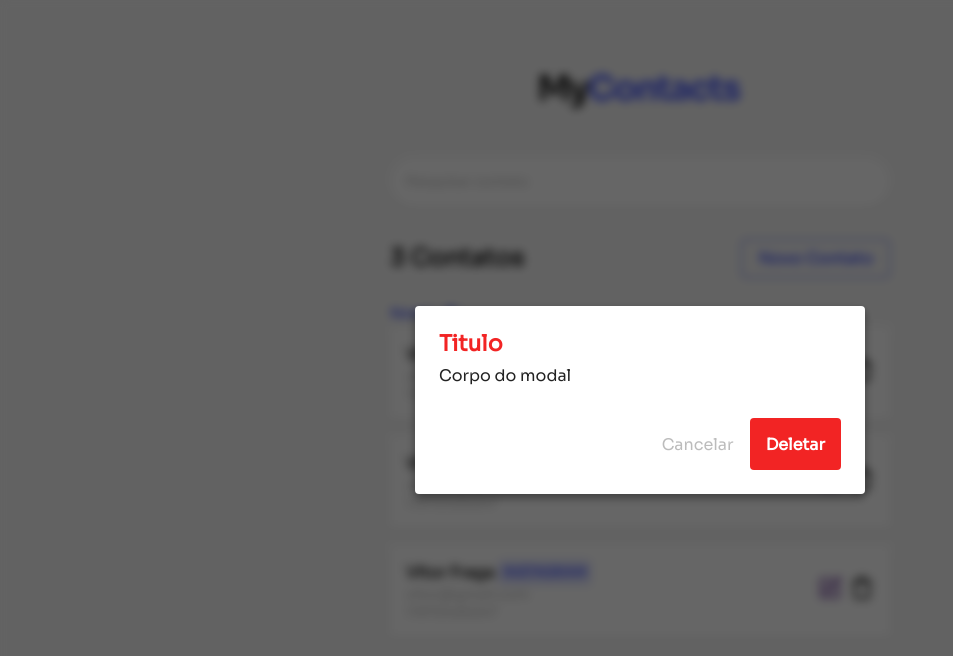
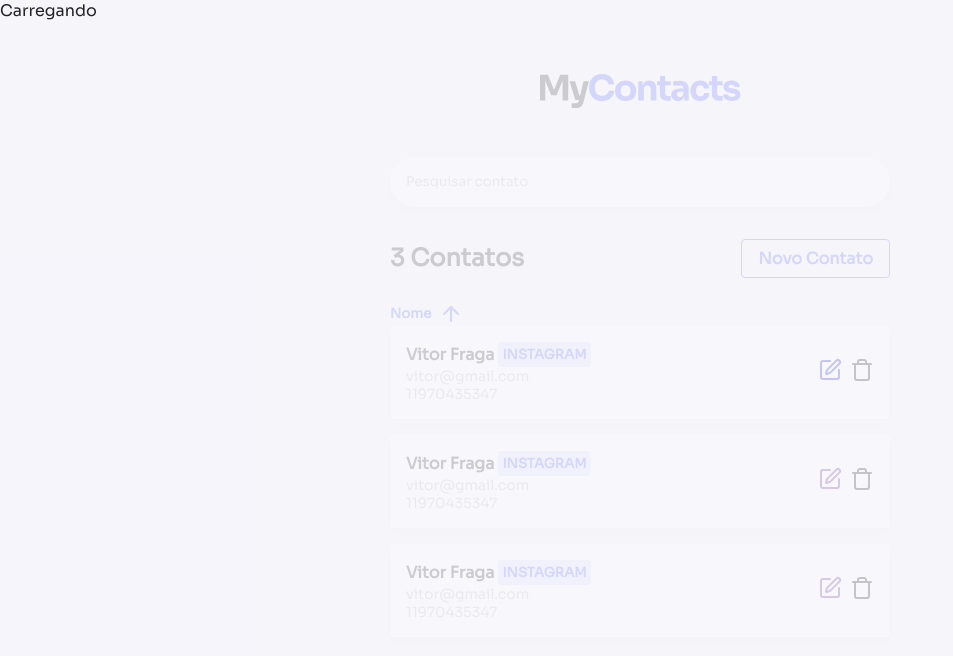
Before and after one commit to vitoorfraga/my-contacts-ui, a React (Vite) app: page / in a window 1280 px wide. Shown: the top 656 px of the page, without its empty margins (0-953 px from the left). Built offline with nearby package versions, Linux system fonts and the light colour scheme.

Commit message:
feat: add Loader component

```diff
--- a/index.html
+++ b/index.html
@@ -14,6 +14,7 @@
   <body>
     <div id="root"></div>
     <div id="modal-root"></div>
+    <div id="loader-root"></div>
     <script type="module" src="/src/main.jsx"></script>
   </body>
 </html>
--- /dev/null
+++ b/src/components/Loader/index.jsx
@@ -0,0 +1,12 @@
+import { createPortal } from "react-dom"
+
+import { Overlay } from "./styles"
+
+export const Loader = () => {
+  return createPortal(
+    <Overlay>
+      Carregando
+    </Overlay>,
+    document.getElementById("loader-root")
+  )
+}
--- /dev/null
+++ b/src/components/Loader/styles.js
@@ -0,0 +1,10 @@
+import styled from "styled-components";
+
+export const Overlay = styled.div`
+  width: 100%;
+  height: 100%;
+  position: absolute;
+  left: 0;
+  top: 0;
+  background-color: rgba(246, 245, 252, 80%);
+`
--- a/src/pages/Home/index.jsx
+++ b/src/pages/Home/index.jsx
@@ -4,12 +4,14 @@ import { LucideArrowUp } from "lucide-react"
 import { LucideTrash } from "lucide-react"
 import { Link } from "react-router-dom"
 import { Modal } from "../../components/Modal"
+import { Loader } from "../../components/Loader"
 
 
 export default function Home() {
   return  (
     <Container>
-      <Modal danger />
+      {/* <Modal danger /> */}
+      <Loader />
       <InputSearchContainer>
         <input placeholder="Pesquisar contato"/>
       </InputSearchContainer>
```
